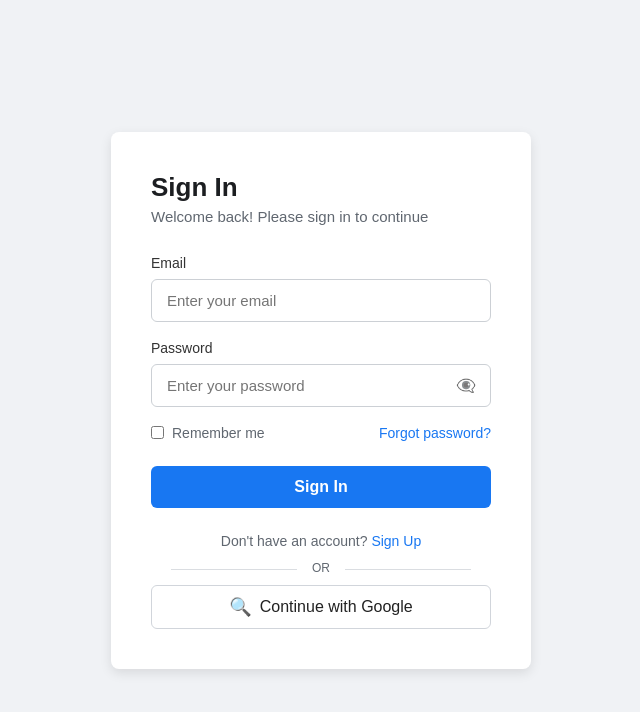
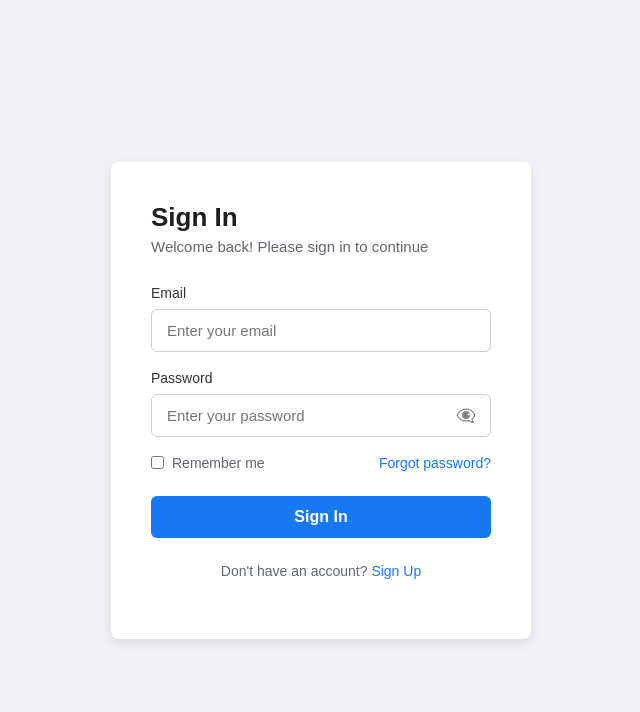
Before and after one commit to JF143/golden, a Next.js app: page /sign-in in a window 1280 px wide. Shown: the top 712 px of the page, without its empty margins (319-959 px from the left). Built offline with nearby package versions, Linux system fonts and the light colour scheme.

Commit message:
check for updates

```diff
--- a/pages/sign-in.tsx
+++ b/pages/sign-in.tsx
@@ -310,49 +310,6 @@ const SignIn = () => {
             Sign Up
           </a>
         </div>
-
-        <div style={{ textAlign: "center", marginBottom: 15, position: "relative" }}>
-          <div style={{ borderTop: "1px solid #dadde1", margin: "0 20px" }}></div>
-          <span
-            style={{
-              background: "#fff",
-              color: "#606770",
-              fontSize: 12,
-              padding: "0 15px",
-              position: "absolute",
-              top: "-8px",
-              left: "50%",
-              transform: "translateX(-50%)",
-            }}
-          >
-            OR
-          </span>
-        </div>
-
-        <button
-          type="button"
-          onClick={handleGoogleSignIn}
-          disabled={isLoading}
-          style={{
-            width: "100%",
-            padding: "10px 0",
-            background: "#fff",
-            color: "#222",
-            border: "1px solid #d1d5db",
-            borderRadius: 6,
-            fontSize: 16,
-            fontWeight: 500,
-            cursor: isLoading ? "not-allowed" : "pointer",
-            display: "flex",
-            alignItems: "center",
-            justifyContent: "center",
-            gap: 8,
-            opacity: isLoading ? 0.6 : 1,
-          }}
-        >
-          <span style={{ fontSize: 18 }}>🔍</span>
-          Continue with Google
-        </button>
       </div>
     </div>
   )
```
Also changed, not shown: pages/dashboard.tsx (+20 -0 lines), pages/index.tsx (+3 -41 lines), pages/orders.tsx (+9 -10 lines).
